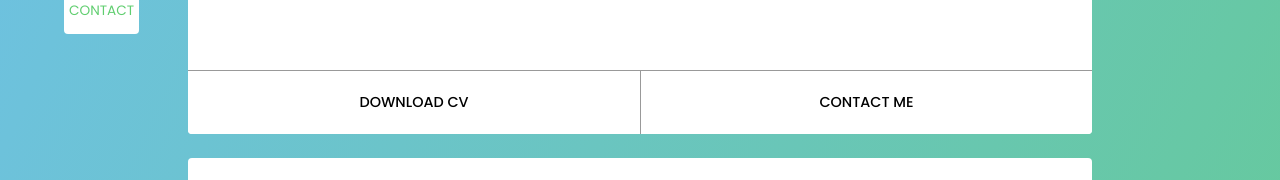
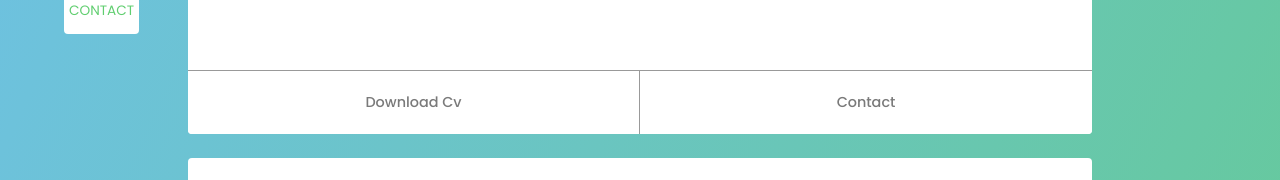
Before and after one commit to CydoEntis/personal-portfolio, a React (Create React App) app: page / in a window 1280 px wide. Shown: the part 282-462 px from the top of the page. Built offline with nearby package versions, Linux system fonts and the light colour scheme.

Commit message:
Fixed contact me navigation

```diff
--- a/src/components/Sections/About/About.jsx
+++ b/src/components/Sections/About/About.jsx
@@ -1,6 +1,6 @@
 import React from "react";
+import { Link as ReactLink } from "react-scroll";
 import Link from "../../UI/Links/Link";
-import Button from "../../UI/Buttons/Button";
 
 import styles from "./About.module.scss";
 
@@ -19,12 +19,21 @@ const About = () => {
 				/>
 			</div>
 			<div className={styles["about--controls"]}>
-				<Button className={`${styles["about-btn"]} ${styles["about-btn--right"]}`}>
+				<a
+					href="../../../assets/Cody-Stine-Resume.pdf"
+					download="resume"
+					className={`${styles["about-btn"]} ${styles["about-btn--border"]}`}>
 					Download Cv
-				</Button>
-				<Button className={`${styles["about-btn"]} ${styles["about-btn--left"]}`}>
-					Contact Me
-				</Button>
+				</a>
+				<ReactLink
+					className={styles["about-btn"]}
+					to={"contact"}
+					spy={true}
+					smooth={true}
+					offset={-64}
+					duration={600}>
+					Contact
+				</ReactLink>
 			</div>
 		</section>
 	);
--- a/src/components/Sections/About/About.module.scss
+++ b/src/components/Sections/About/About.module.scss
@@ -42,6 +42,9 @@
 		align-items: center;
 
 		.about-btn {
+			display: flex;
+			justify-content: center;
+			align-items: center;
 			width: 50%;
 			height: 4rem;
 			font-size: 0.9rem;
@@ -49,30 +52,9 @@
 			background-color: var(--color-background);
 
 			border-top: 1px solid var(--color-secondary);
-			// border-width: 1px;
-			// border-style: solid;
-			// border-image: linear-gradient(to bottom, var(--color-secondary), rgba(0, 0, 0, 0)) 1;
-			// border-top: none;
-			// border-left: none;
-			// border-bottom: none;
 
-			&--left {
-				border-left: 1px solid var(--color-secondary);
-
-				// border-width: 1px;
-				// border-style: solid;
-				// border-image: linear-gradient(to right, var(--color-secondary), rgba(0, 0, 0, 0)) 1;
-				// border-left: none;
-				// border-bottom: none;
-			}
-
-			&--right {
-				// border-right: 1px solid var(--color-secondary);
-				// border-width: 1px;
-				// border-style: solid;
-				// border-image: linear-gradient(to left, var(--color-secondary), rgba(0, 0, 0, 0)) 1;
-				// border-left: none;
-				// border-bottom: none;
+			&--border {
+				border-right: 1px solid var(--color-secondary);
 			}
 		}
 	}
```
Also changed, not shown: 1 other file (tests, documents, lock files or other folders).
